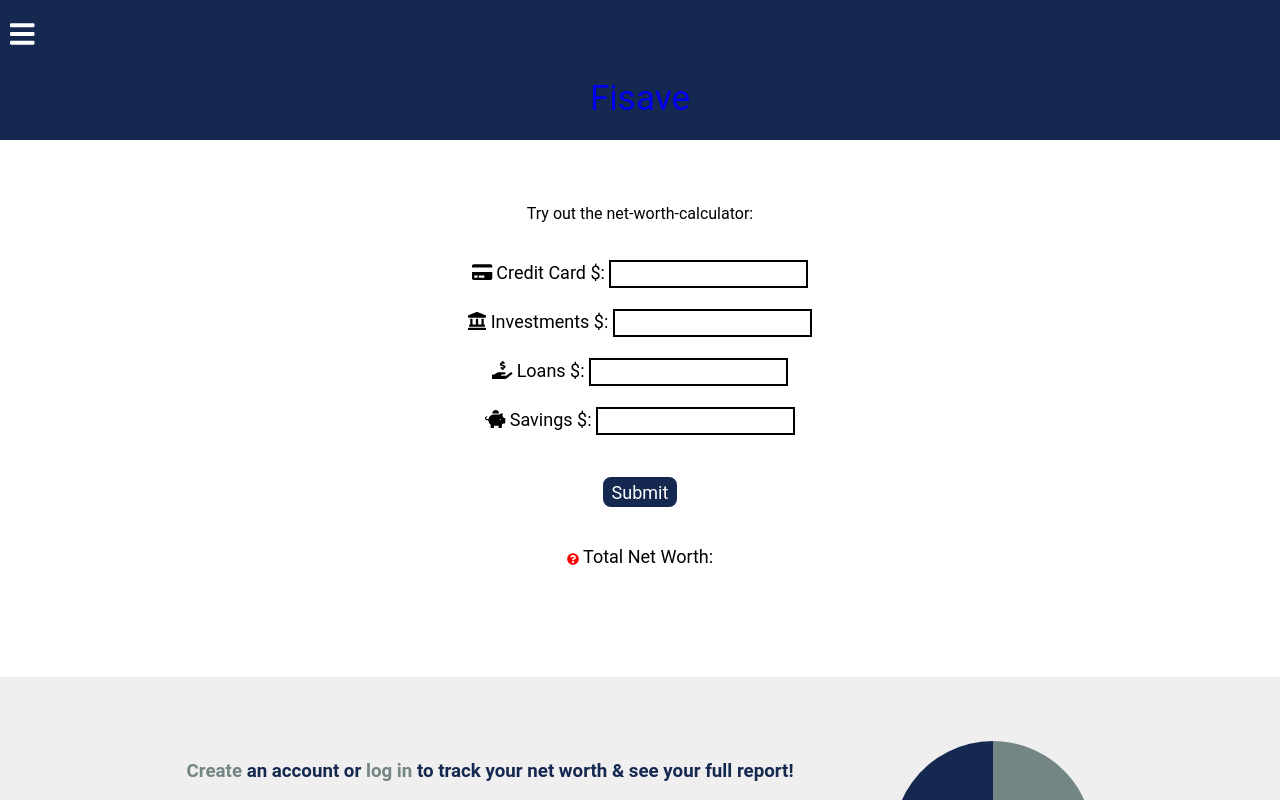
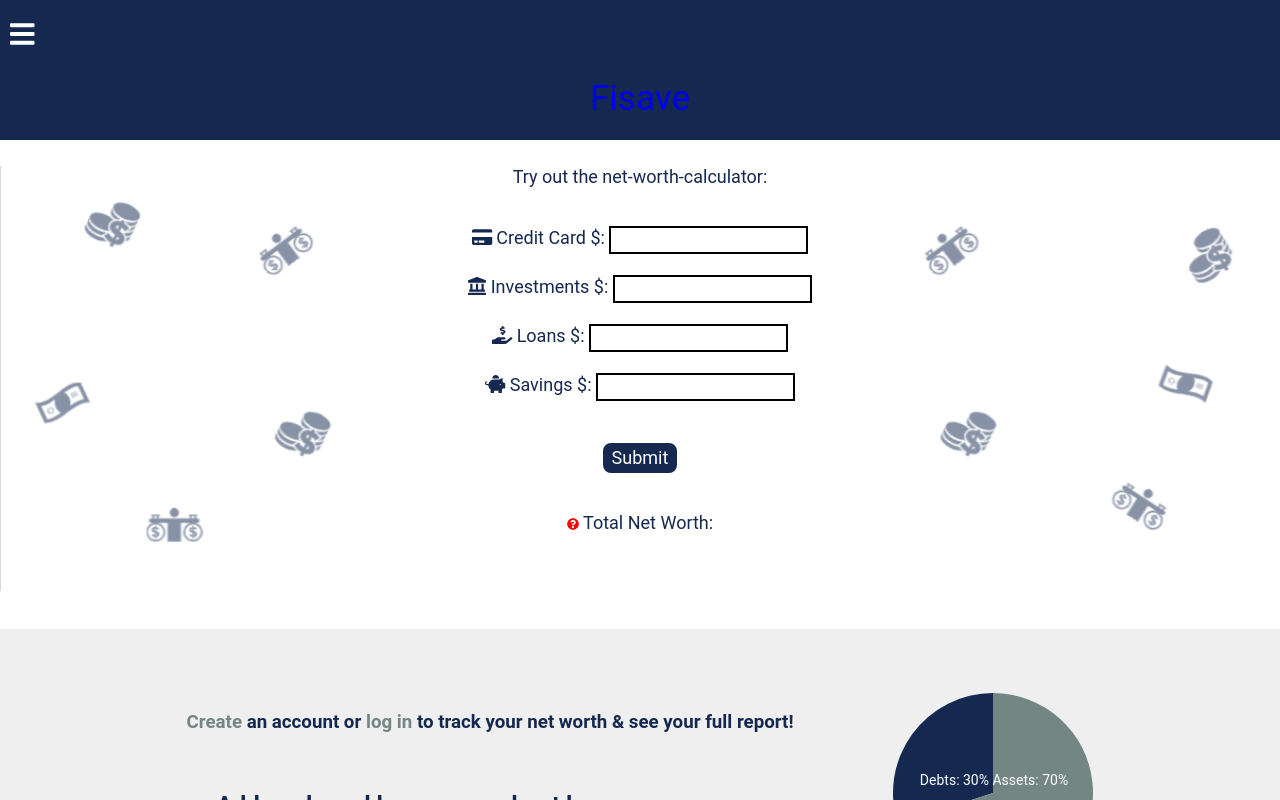
Before and after one commit to tgronski/networth-client, a React (Create React App) app: page / in a window 1280 px wide. Shown: the top 800 px of the page. Built offline with nearby package versions, Linux system fonts and the light colour scheme.

Commit message:
Adds background to home page

```diff
--- a/src/About/About.css
+++ b/src/About/About.css
@@ -1,3 +1,4 @@
 .About{
-    height: 100vh
+    height: 100vh;
+    padding: 8px;
 }
--- a/src/Main/Calculator/Calculator.css
+++ b/src/Main/Calculator/Calculator.css
@@ -9,5 +9,39 @@
 }
 .Calculator{
     margin: auto;
-    height: 400px;
+    color: #152950;
+    background-size: 52%;
+    height: 550px;
 }
+
+.background{
+    background-color: white;
+    width: 80%;
+    margin-left: auto;
+    margin-right: auto;
+    height: 100%
+}
+
+
+
+@media only screen and (min-width:800px) {
+    .Calculator{
+        height: 425px;
+
+    }
+    .background{
+
+        width: 40% ;
+    }
+}
+
+@media only screen and (min-width:500px)and (max-width:799px) {
+    .Calculator{
+        height: 500px;
+
+    }
+    .background{
+
+        width: 70%;
+    }
+}
--- a/src/Main/Calculator/Calculator.js
+++ b/src/Main/Calculator/Calculator.js
@@ -3,6 +3,7 @@ import { FontAwesomeIcon } from '@fortawesome/react-fontawesome';
 import { faCoffee, faCreditCard, faLandmark, faHandHoldingUsd, faPiggyBank, faQuestionCircle} from "@fortawesome/free-solid-svg-icons";
 import { library } from "@fortawesome/fontawesome-svg-core";
 import './Calculator.css'
+import Background from '../Background.png'
 library.add( faCoffee,
   faCreditCard, faLandmark, faHandHoldingUsd, faPiggyBank,faQuestionCircle)
 
@@ -62,8 +63,10 @@ export default class Calculator extends Component {
   render(){
   let wallets = this.state.wallet
   if (wallets.length>0){
-  return (<div className="Calculator">
+  return (<div className="Calculator" style={{ backgroundImage: `url(${Background})`}}>
+    <div className='background'>
           <form className="CalculatorForm">
+          <p className='preview'>Try out the net-worth-calculator:</p>
           {wallets
           ? (<div >{wallets.map(wallet =>
             < div key={wallet.id}>
@@ -87,6 +90,7 @@ export default class Calculator extends Component {
           : null
           }
            <p>{this.state.error}</p>
+           </div>
         </div>
   );
 }
--- a/src/Main/Main.js
+++ b/src/Main/Main.js
@@ -9,8 +9,6 @@ export default class Main extends Component {
   render() {
   return (
     <div className="Main">
-
-  <p className='preview'>Try out the net-worth-calculator:</p>
         <Calculator/>
         <br/>
         <br/>
```
Also changed, not shown: src/Main/Background.png (added).
